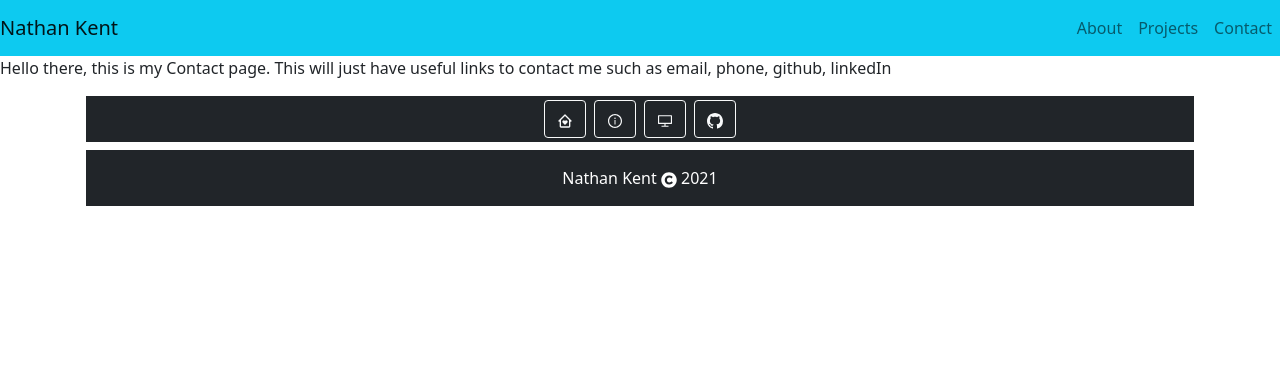
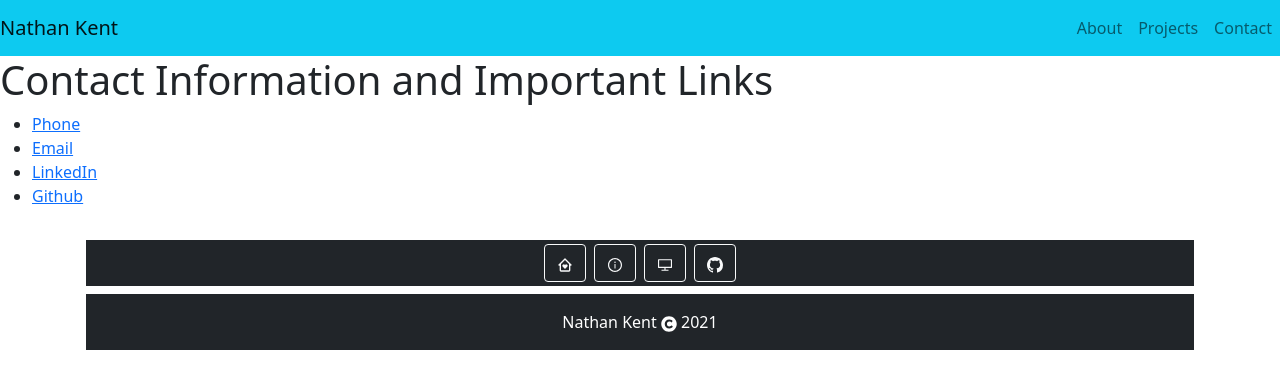
Before and after one commit to ngkent75/nathan-kent-portfolio, a React (Create React App) app in the folder client/: page /contact in a window 1280 px wide. Shown: the top 388 px of the page. Built offline with nearby package versions, Linux system fonts and the light colour scheme.

Commit message:
added link to resume. will have to style later. added links to contact page. Will probably turn into big buttons and style later

```diff
--- a/client/src/pages/About/index.js
+++ b/client/src/pages/About/index.js
@@ -13,6 +13,8 @@ function About() {
       <div>
         Hi, my name is Nathan! I am a fresh full-stack web developer who recently graduated from the UNCC coding bootcamp with and A. Outside of coding, I enjoy coaching Pop Warner football, PC building, and playing video games. I really enjoy learning new things, which is part of the reason why I started coding. There's no limit to what you can learn!
       </div>
+
+      <a href="https://drive.google.com/file/d/1GgFXAZCGroPbxsTKXRKMDh7Xn0fU8wgu/view?usp=sharing" target="_blank" rel="noreferrer">Resume</a>
 
       <h2>Hard Skils</h2>
 
--- a/client/src/pages/Contact/index.js
+++ b/client/src/pages/Contact/index.js
@@ -2,9 +2,16 @@ import React from 'react';
 
 function Contact () {
   return (
-    <div>
-      Hello there, this is my Contact page. This will just have useful links to contact me such as email, phone, github, linkedIn
-    </div>
+    <>
+      <h1>Contact Information and Important Links</h1>
+
+      <ul>
+        <li><a href="tel:7043019283" target="_blank" rel="noreferrer">Phone</a></li>
+        <li><a href="mailto:ngkent75@gmail.com" target="_blank" rel="noreferrer">Email</a></li>
+        <li><a href="https://www.linkedin.com/in/NathanGKent" target="_blank" rel="noreferrer">LinkedIn</a></li>
+        <li><a href="https://github.com/ngkent75" target="_blank" rel="noreferrer">Github</a></li>
+      </ul>
+    </>
   );
 }
 
```
Lines whose indentation alone changed are shown as unchanged.
